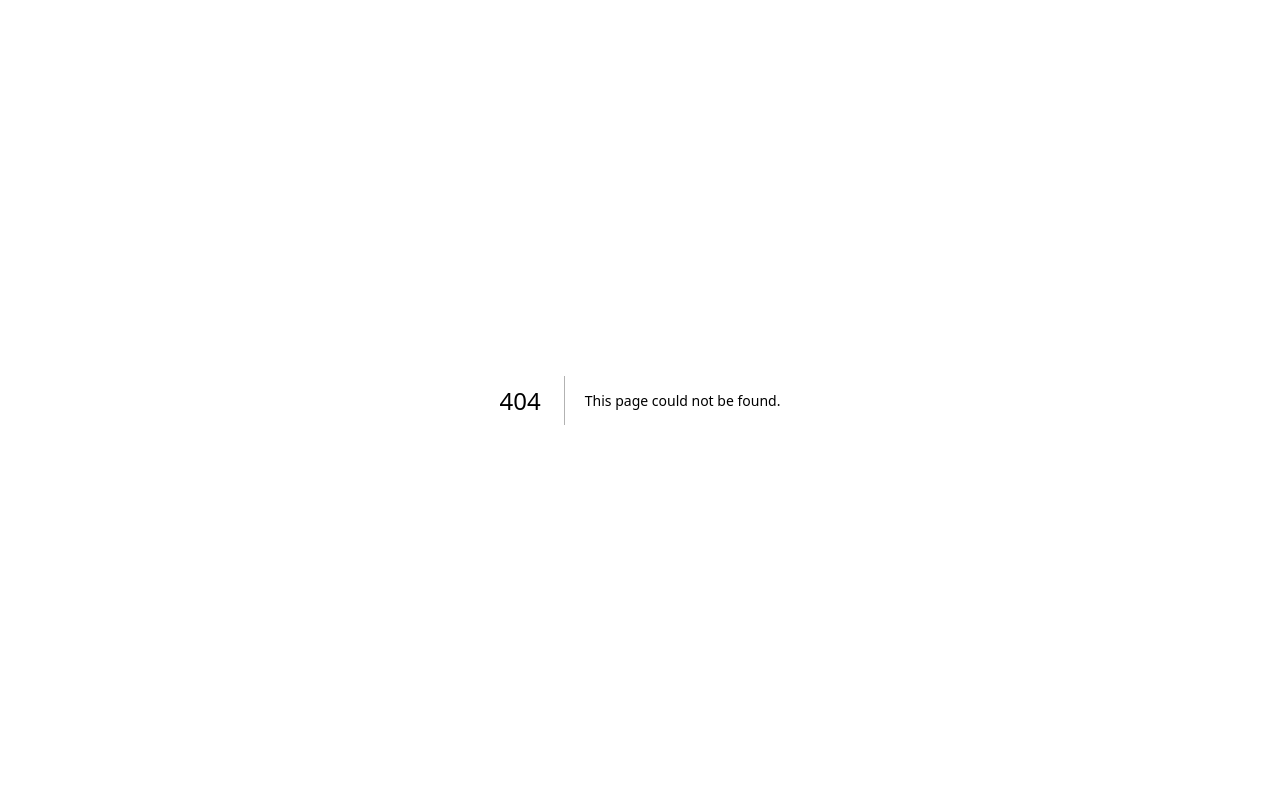
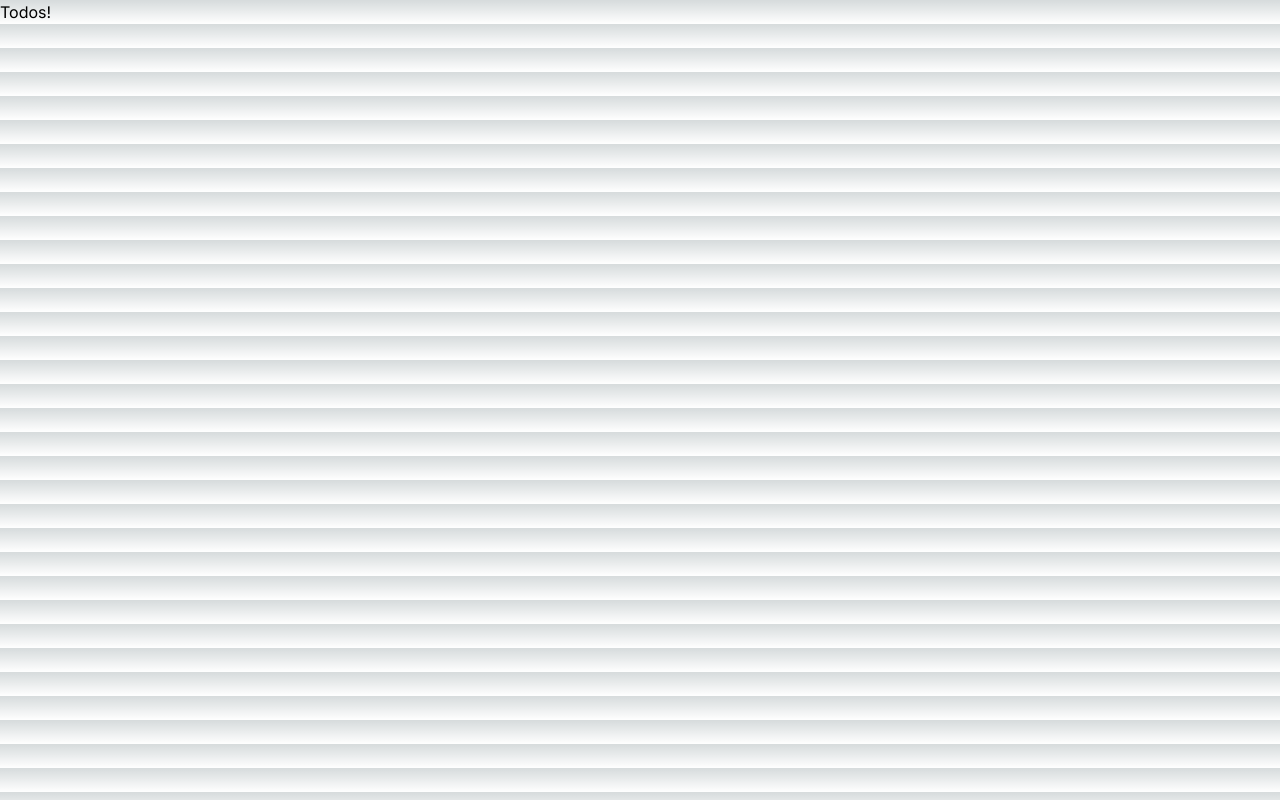
Before and after one commit to luisAtMonday/todo-next, a Next.js app: page /todos in a window 1280 px wide. Before the commit this address had no page. Built offline with nearby package versions, Linux system fonts and the light colour scheme.

Commit message:
create barebones Next app

```diff
--- /dev/null
+++ b/app/(dashboard)/todos/page.tsx
@@ -0,0 +1,5 @@
+const TodosPage = () => {
+  return <h1>Todos!</h1>
+};
+
+export default TodosPage;
--- /dev/null
+++ b/app/docs/page.tsx
@@ -0,0 +1,5 @@
+const DocsPage = () => {
+  return (<div>Docs!</div>);
+};
+
+export default DocsPage;
```
Also changed, not shown: package.json (+10 -10 lines), 2 other files (tests, documents, lock files or other folders).
